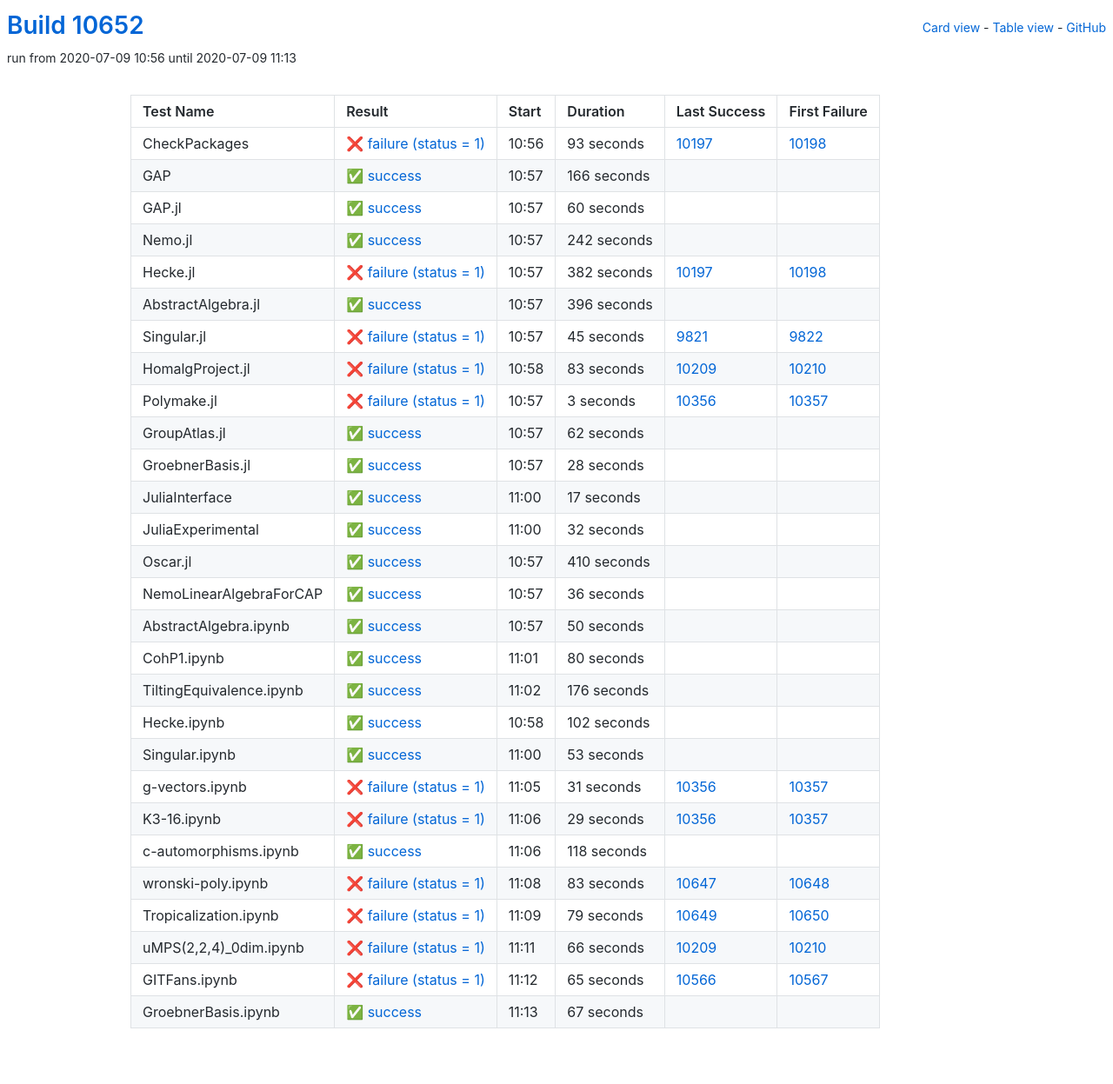
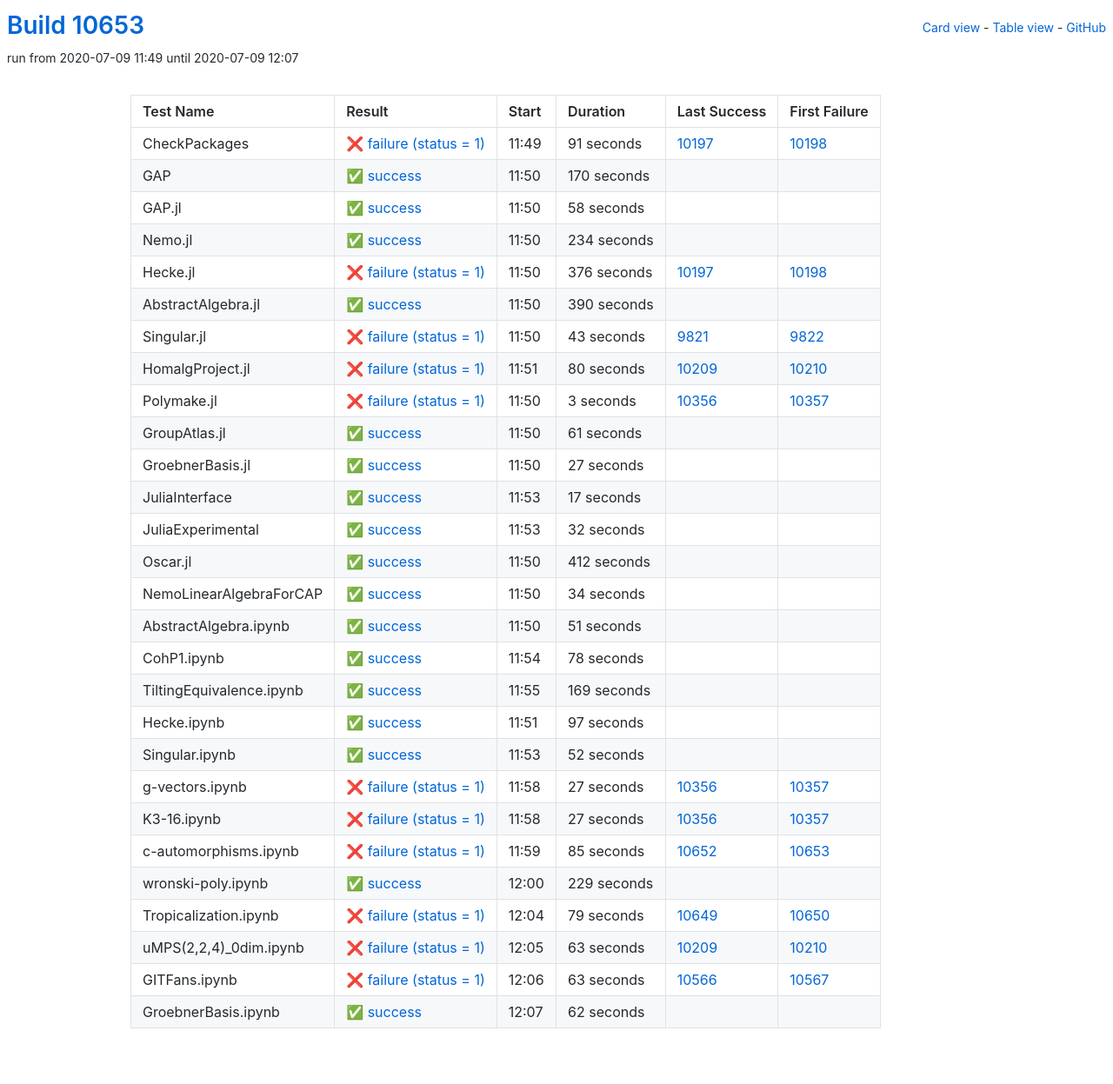
Before and after one commit to oscar-system/oscar-ci-status, a Jekyll site: the page built from table.html, in a window 1280 px wide. Shown: the whole page at 87% size. Built offline with Jekyll 4.4.1, drawn with Linux system fonts in a browser that asks for light colours.

Commit message:
Build #10653

```diff
--- a/_data/ci.yml
+++ b/_data/ci.yml
@@ -1,6 +1,6 @@
 ---
-build: 10652
-build_url: https://oscarci.mathematik.uni-kl.de/job/oscar/10652/
+build: 10653
+build_url: https://oscarci.mathematik.uni-kl.de/job/oscar/10653/
 job: oscar
 organization: oscar-system
 repo: oscar-ci-status
@@ -8,104 +8,104 @@
 tests:
 - name: CheckPackages
   id: checkpackages
-  log: https://oscarci.mathematik.uni-kl.de/job/oscar/10652/artifact/logs/build-10652/CheckPackages.log
-  start: 2020-07-09 10:56
+  log: https://oscarci.mathematik.uni-kl.de/job/oscar/10653/artifact/logs/build-10653/CheckPackages.log
+  start: 2020-07-09 11:49
   success: false
   exitcode: 1
   status: failure
-  duration: 93
+  duration: 91
   last_success: 10197
   last_success_url: https://oscarci.mathematik.uni-kl.de/job/oscar/10197/
   first_failure: 10198
   first_failure_url: https://oscarci.mathematik.uni-kl.de/job/oscar/10198/
 - name: GAP
   id: gap
-  log: https://oscarci.mathematik.uni-kl.de/job/oscar/10652/artifact/logs/build-10652/GAP.log
-  start: 2020-07-09 10:57
+  log: https://oscarci.mathematik.uni-kl.de/job/oscar/10653/artifact/logs/build-10653/GAP.log
+  start: 2020-07-09 11:50
   success: true
   exitcode: 0
   status: success
-  duration: 166
+  duration: 170
   last_success: false
   last_success_url:
   first_failure: false
   first_failure_url:
 - name: GAP.jl
   id: gap-jl
-  log: https://oscarci.mathematik.uni-kl.de/job/oscar/10652/artifact/logs/build-10652/GAP.jl.log
-  start: 2020-07-09 10:57
+  log: https://oscarci.mathematik.uni-kl.de/job/oscar/10653/artifact/logs/build-10653/GAP.jl.log
+  start: 2020-07-09 11:50
   success: true
   exitcode: 0
   status: success
-  duration: 60
+  duration: 58
   last_success: false
   last_success_url:
   first_failure: false
   first_failure_url:
 - name: Nemo.jl
   id: nemo-jl
-  log: https://oscarci.mathematik.uni-kl.de/job/oscar/10652/artifact/logs/build-10652/Nemo.jl.log
-  start: 2020-07-09 10:57
+  log: https://oscarci.mathematik.uni-kl.de/job/oscar/10653/artifact/logs/build-10653/Nemo.jl.log
+  start: 2020-07-09 11:50
   success: true
   exitcode: 0
   status: success
-  duration: 242
+  duration: 234
   last_success: false
   last_success_url:
   first_failure: false
   first_failure_url:
 - name: Hecke.jl
   id: hecke-jl
-  log: https://oscarci.mathematik.uni-kl.de/job/oscar/10652/artifact/logs/build-10652/Hecke.jl.log
-  start: 2020-07-09 10:57
+  log: https://oscarci.mathematik.uni-kl.de/job/oscar/10653/artifact/logs/build-10653/Hecke.jl.log
+  start: 2020-07-09 11:50
   success: false
   exitcode: 1
   status: failure
-  duration: 382
+  duration: 376
   last_success: 10197
   last_success_url: https://oscarci.mathematik.uni-kl.de/job/oscar/10197/
   first_failure: 10198
   first_failure_url: https://oscarci.mathematik.uni-kl.de/job/oscar/10198/
 - name: AbstractAlgebra.jl
   id: abstractalgebra-jl
-  log: https://oscarci.mathematik.uni-kl.de/job/oscar/10652/artifact/logs/build-10652/AbstractAlgebra.jl.log
-  start: 2020-07-09 10:57
+  log: https://oscarci.mathematik.uni-kl.de/job/oscar/10653/artifact/logs/build-10653/AbstractAlgebra.jl.log
+  start: 2020-07-09 11:50
   success: true
   exitcode: 0
   status: success
-  duration: 396
+  duration: 390
   last_success: false
   last_success_url:
   first_failure: false
   first_failure_url:
 - name: Singular.jl
   id: singular-jl
-  log: https://oscarci.mathematik.uni-kl.de/job/oscar/10652/artifact/logs/build-10652/Singular.jl.log
-  start: 2020-07-09 10:57
+  log: https://oscarci.mathematik.uni-kl.de/job/oscar/10653/artifact/logs/build-10653/Singular.jl.log
+  start: 2020-07-09 11:50
   success: false
   exitcode: 1
   status: failure
-  duration: 45
+  duration: 43
   last_success: 9821
   last_success_url: https://oscarci.mathematik.uni-kl.de/job/oscar/9821/
   first_failure: 9822
   first_failure_url: https://oscarci.mathematik.uni-kl.de/job/oscar/9822/
 - name: HomalgProject.jl
   id: homalgproject-jl
-  log: https://oscarci.mathematik.uni-kl.de/job/oscar/10652/artifact/logs/build-10652/HomalgProject.jl.log
-  start: 2020-07-09 10:58
+  log: https://oscarci.mathematik.uni-kl.de/job/oscar/10653/artifact/logs/build-10653/HomalgProject.jl.log
+  start: 2020-07-09 11:51
   success: false
   exitcode: 1
   status: failure
-  duration: 83
+  duration: 80
   last_success: 10209
   last_success_url: https://oscarci.mathematik.uni-kl.de/job/oscar/10209/
   first_failure: 10210
   first_failure_url: https://oscarci.mathematik.uni-kl.de/job/oscar/10210/
 - name: Polymake.jl
   id: polymake-jl
-  log: https://oscarci.mathematik.uni-kl.de/job/oscar/10652/artifact/logs/build-10652/Polymake.jl.log
-  start: 2020-07-09 10:57
+  log: https://oscarci.mathematik.uni-kl.de/job/oscar/10653/artifact/logs/build-10653/Polymake.jl.log
+  start: 2020-07-09 11:50
   success: false
   exitcode: 1
   status: failure
@@ -116,32 +116,32 @@
   first_failure_url: https://oscarci.mathematik.uni-kl.de/job/oscar/10357/
 - name: GroupAtlas.jl
   id: groupatlas-jl
-  log: https://oscarci.mathematik.uni-kl.de/job/oscar/10652/artifact/logs/build-10652/GroupAtlas.jl.log
-  start: 2020-07-09 10:57
+  log: https://oscarci.mathematik.uni-kl.de/job/oscar/10653/artifact/logs/build-10653/GroupAtlas.jl.log
+  start: 2020-07-09 11:50
   success: true
   exitcode: 0
   status: success
-  duration: 62
+  duration: 61
   last_success: false
   last_success_url:
   first_failure: false
   first_failure_url:
 - name: GroebnerBasis.jl
   id: groebnerbasis-jl
-  log: https://oscarci.mathematik.uni-kl.de/job/oscar/10652/artifact/logs/build-10652/GroebnerBasis.jl.log
-  start: 2020-07-09 10:57
+  log: https://oscarci.mathematik.uni-kl.de/job/oscar/10653/artifact/logs/build-10653/GroebnerBasis.jl.log
+  start: 2020-07-09 11:50
   success: true
   exitcode: 0
   status: success
-  duration: 28
+  duration: 27
   last_success: false
   last_success_url:
   first_failure: false
   first_failure_url:
 - name: JuliaInterface
   id: juliainterface
-  log: https://oscarci.mathematik.uni-kl.de/job/oscar/10652/artifact/logs/build-10652/JuliaInterface.log
-  start: 2020-07-09 11:00
+  log: https://oscarci.mathematik.uni-kl.de/job/oscar/10653/artifact/logs/build-10653/JuliaInterface.log
+  start: 2020-07-09 11:53
   success: true
   exitcode: 0
   status: success
@@ -152,8 +152,8 @@
   first_failure_url:
 - name: JuliaExperimental
   id: juliaexperimental
-  log: https://oscarci.mathematik.uni-kl.de/job/oscar/10652/artifact/logs/build-10652/JuliaExperimental.log
-  start: 2020-07-09 11:00
+  log: https://oscarci.mathematik.uni-kl.de/job/oscar/10653/artifact/logs/build-10653/JuliaExperimental.log
+  start: 2020-07-09 11:53
   success: true
   exitcode: 0
   status: success
@@ -164,140 +164,140 @@
   first_failure_url:
 - name: Oscar.jl
   id: oscar-jl
-  log: https://oscarci.mathematik.uni-kl.de/job/oscar/10652/artifact/logs/build-10652/Oscar.jl.log
-  start: 2020-07-09 10:57
+  log: https://oscarci.mathematik.uni-kl.de/job/oscar/10653/artifact/logs/build-10653/Oscar.jl.log
+  start: 2020-07-09 11:50
   success: true
   exitcode: 0
   status: success
-  duration: 410
+  duration: 412
   last_success: false
   last_success_url:
   first_failure: false
   first_failure_url:
 - name: NemoLinearAlgebraForCAP
   id: nemolinearalgebraforcap
-  log: https://oscarci.mathematik.uni-kl.de/job/oscar/10652/artifact/logs/build-10652/NemoLinearAlgebraForCAP.log
-  start: 2020-07-09 10:57
+  log: https://oscarci.mathematik.uni-kl.de/job/oscar/10653/artifact/logs/build-10653/NemoLinearAlgebraForCAP.log
+  start: 2020-07-09 11:50
   success: true
   exitcode: 0
   status: success
-  duration: 36
+  duration: 34
   last_success: false
   last_success_url:
   first_failure: false
   first_failure_url:
 - name: AbstractAlgebra.ipynb
   id: abstractalgebra-ipynb
-  log: https://oscarci.mathematik.uni-kl.de/job/oscar/10652/artifact/logs/build-10652/AbstractAlgebra.ipynb.log
-  start: 2020-07-09 10:57
+  log: https://oscarci.mathematik.uni-kl.de/job/oscar/10653/artifact/logs/build-10653/AbstractAlgebra.ipynb.log
+  start: 2020-07-09 11:50
   success: true
   exitcode: 0
   status: success
-  duration: 50
+  duration: 51
   last_success: false
   last_success_url:
   first_failure: false
   first_failure_url:
 - name: CohP1.ipynb
   id: cohp1-ipynb
-  log: https://oscarci.mathematik.uni-kl.de/job/oscar/10652/artifact/logs/build-10652/CohP1.ipynb.log
-  start: 2020-07-09 11:01
+  log: https://oscarci.mathematik.uni-kl.de/job/oscar/10653/artifact/logs/build-10653/CohP1.ipynb.log
+  start: 2020-07-09 11:54
   success: true
   exitcode: 0
   status: success
-  duration: 80
+  duration: 78
   last_success: false
   last_success_url:
   first_failure: false
   first_failure_url:
 - name: TiltingEquivalence.ipynb
   id: tiltingequivalence-ipynb
-  log: https://oscarci.mathematik.uni-kl.de/job/oscar/10652/artifact/logs/build-10652/TiltingEquivalence.ipynb.log
-  start: 2020-07-09 11:02
+  log: https://oscarci.mathematik.uni-kl.de/job/oscar/10653/artifact/logs/build-10653/TiltingEquivalence.ipynb.log
+  start: 2020-07-09 11:55
   success: true
   exitcode: 0
   status: success
-  duration: 176
+  duration: 169
   last_success: false
   last_success_url:
   first_failure: false
   first_failure_url:
 - name: Hecke.ipynb
   id: hecke-ipynb
-  log: https://oscarci.mathematik.uni-kl.de/job/oscar/10652/artifact/logs/build-10652/Hecke.ipynb.log
-  start: 2020-07-09 10:58
+  log: https://oscarci.mathematik.uni-kl.de/job/oscar/10653/artifact/logs/build-10653/Hecke.ipynb.log
+  start: 2020-07-09 11:51
   success: true
   exitcode: 0
   status: success
-  duration: 102
+  duration: 97
   last_success: false
   last_success_url:
   first_failure: false
   first_failure_url:
 - name: Singular.ipynb
   id: singular-ipynb
-  log: https://oscarci.mathematik.uni-kl.de/job/oscar/10652/artifact/logs/build-10652/Singular.ipynb.log
-  start: 2020-07-09 11:00
+  log: https://oscarci.mathematik.uni-kl.de/job/oscar/10653/artifact/logs/build-10653/Singular.ipynb.log
+  start: 2020-07-09 11:53
   success: true
   exitcode: 0
   status: success
-  duration: 53
+  duration: 52
   last_success: false
   last_success_url:
   first_failure: false
   first_failure_url:
 - name: g-vectors.ipynb
   id: g-vectors-ipynb
-  log: https://oscarci.mathematik.uni-kl.de/job/oscar/10652/artifact/logs/build-10652/g-vectors.ipynb.log
-  start: 2020-07-09 11:05
+  log: https://oscarci.mathematik.uni-kl.de/job/oscar/10653/artifact/logs/build-10653/g-vectors.ipynb.log
+  start: 2020-07-09 11:58
   success: false
   exitcode: 1
   status: failure
-  duration: 31
+  duration: 27
   last_success: 10356
   last_success_url: https://oscarci.mathematik.uni-kl.de/job/oscar/10356/
   first_failure: 10357
   first_failure_url: https://oscarci.mathematik.uni-kl.de/job/oscar/10357/
 - name: K3-16.ipynb
   id: k3-16-ipynb
-  log: https://oscarci.mathematik.uni-kl.de/job/oscar/10652/artifact/logs/build-10652/K3-16.ipynb.log
-  start: 2020-07-09 11:06
+  log: https://oscarci.mathematik.uni-kl.de/job/oscar/10653/artifact/logs/build-10653/K3-16.ipynb.log
+  start: 2020-07-09 11:58
   success: false
   exitcode: 1
   status: failure
-  duration: 29
+  duration: 27
   last_success: 10356
   last_success_url: https://oscarci.mathematik.uni-kl.de/job/oscar/10356/
   first_failure: 10357
   first_failure_url: https://oscarci.mathematik.uni-kl.de/job/oscar/10357/
 - name: c-automorphisms.ipynb
   id: c-automorphisms-ipynb
-  log: https://oscarci.mathematik.uni-kl.de/job/oscar/10652/artifact/logs/build-10652/c-automorphisms.ipynb.log
-  start: 2020-07-09 11:06
+  log: https://oscarci.mathematik.uni-kl.de/job/oscar/10653/artifact/logs/build-10653/c-automorphisms.ipynb.log
+  start: 2020-07-09 11:59
+  success: false
+  exitcode: 1
+  status: failure
+  duration: 85
+  last_success: 10652
+  last_success_url: https://oscarci.mathematik.uni-kl.de/job/oscar/10652/
+  first_failure: 10653
+  first_failure_url: https://oscarci.mathematik.uni-kl.de/job/oscar/10653/
+- name: wronski-poly.ipynb
+  id: wronski-poly-ipynb
+  log: https://oscarci.mathematik.uni-kl.de/job/oscar/10653/artifact/logs/build-10653/wronski-poly.ipynb.log
+  start: 2020-07-09 12:00
   success: true
   exitcode: 0
   status: success
-  duration: 118
+  duration: 229
   last_success: false
   last_success_url:
   first_failure: false
   first_failure_url:
-- name: wronski-poly.ipynb
-  id: wronski-poly-ipynb
-  log: https://oscarci.mathematik.uni-kl.de/job/oscar/10652/artifact/logs/build-10652/wronski-poly.ipynb.log
-  start: 2020-07-09 11:08
-  success: false
-  exitcode: 1
-  status: failure
-  duration: 83
-  last_success: 10647
-  last_success_url: https://oscarci.mathematik.uni-kl.de/job/oscar/10647/
-  first_failure: 10648
-  first_failure_url: https://oscarci.mathematik.uni-kl.de/job/oscar/10648/
 - name: Tropicalization.ipynb
   id: tropicalization-ipynb
-  log: https://oscarci.mathematik.uni-kl.de/job/oscar/10652/artifact/logs/build-10652/Tropicalization.ipynb.log
-  start: 2020-07-09 11:09
+  log: https://oscarci.mathematik.uni-kl.de/job/oscar/10653/artifact/logs/build-10653/Tropicalization.ipynb.log
+  start: 2020-07-09 12:04
   success: false
   exitcode: 1
   status: failure
@@ -308,36 +308,36 @@
   first_failure_url: https://oscarci.mathematik.uni-kl.de/job/oscar/10650/
 - name: uMPS(2,2,4)_0dim.ipynb
   id: umps-2-2-4-0dim-ipynb
-  log: https://oscarci.mathematik.uni-kl.de/job/oscar/10652/artifact/logs/build-10652/uMPS-2-2-4-_0dim.ipynb.log
-  start: 2020-07-09 11:11
+  log: https://oscarci.mathematik.uni-kl.de/job/oscar/10653/artifact/logs/build-10653/uMPS-2-2-4-_0dim.ipynb.log
+  start: 2020-07-09 12:05
   success: false
   exitcode: 1
   status: failure
-  duration: 66
+  duration: 63
   last_success: 10209
   last_success_url: https://oscarci.mathematik.uni-kl.de/job/oscar/10209/
   first_failure: 10210
   first_failure_url: https://oscarci.mathematik.uni-kl.de/job/oscar/10210/
 - name: GITFans.ipynb
   id: gitfans-ipynb
-  log: https://oscarci.mathematik.uni-kl.de/job/oscar/10652/artifact/logs/build-10652/GITFans.ipynb.log
-  start: 2020-07-09 11:12
+  log: https://oscarci.mathematik.uni-kl.de/job/oscar/10653/artifact/logs/build-10653/GITFans.ipynb.log
+  start: 2020-07-09 12:06
   success: false
   exitcode: 1
   status: failure
-  duration: 65
+  duration: 63
   last_success: 10566
   last_success_url: https://oscarci.mathematik.uni-kl.de/job/oscar/10566/
   first_failure: 10567
   first_failure_url: https://oscarci.mathematik.uni-kl.de/job/oscar/10567/
 - name: GroebnerBasis.ipynb
   id: groebnerbasis-ipynb
-  log: https://oscarci.mathematik.uni-kl.de/job/oscar/10652/artifact/logs/build-10652/GroebnerBasis.ipynb.log
-  start: 2020-07-09 11:13
+  log: https://oscarci.mathematik.uni-kl.de/job/oscar/10653/artifact/logs/build-10653/GroebnerBasis.ipynb.log
+  start: 2020-07-09 12:07
   success: true
   exitcode: 0
   status: success
-  duration: 67
+  duration: 62
   last_success: false
   last_success_url:
   first_failure: false
```
Also changed, not shown: README.md.
